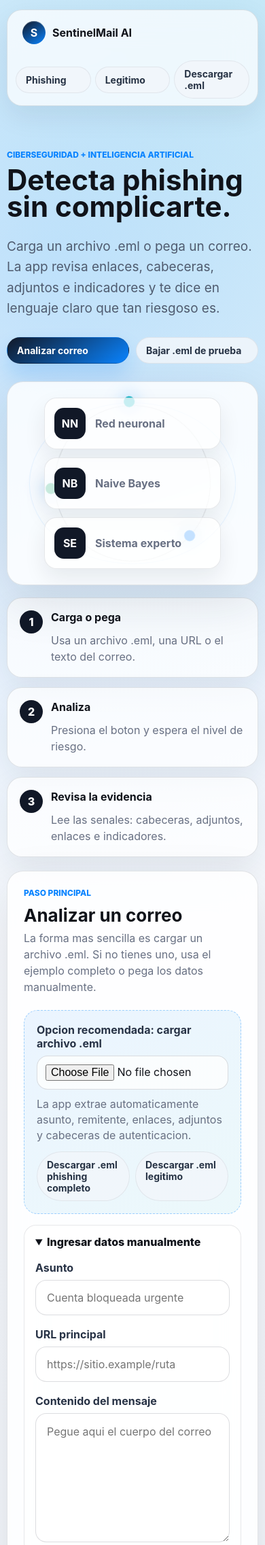
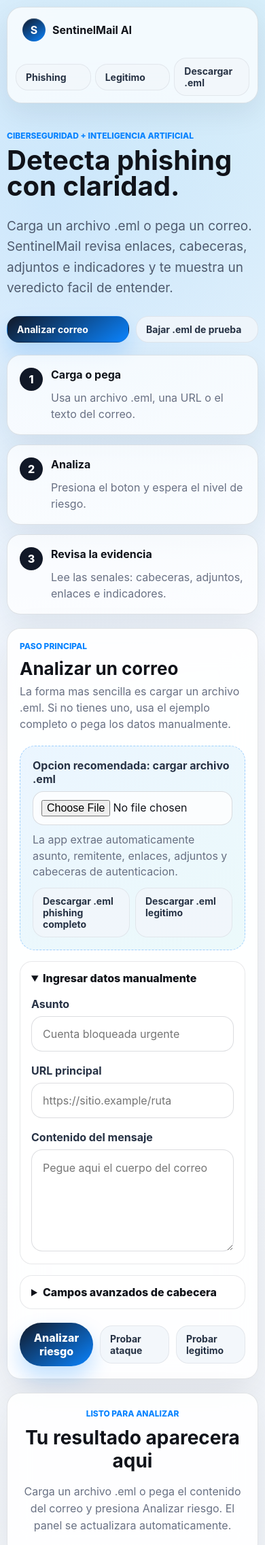
Before and after one commit to JhashuaC/Proyecto-IA, a Python web app: template codigo/src/phishing_detector/presentation/web/templates/index.html in a window 390 px wide. Shown: the top 2273 px of the page at 68% size. Run offline with Jinja, Linux system fonts and the light colour scheme; the template is opened without the code that fills it, so the values that code supplies are empty.

Commit message:
Improve web UI: empty state, styles, and UX
Add .gitignore and remove generated __pycache__ .pyc files; refine frontend UI/UX across JS, CSS and HTML. JS: render an informative empty-state in the result panel, auto-scroll to results when available, and disable submit buttons during analysis. CSS: visual tweaks (colors, shadows, spacing), responsive layout adjustments, new device-preview/empty-state styles, button disabled state and improved panel paddings. HTML: update hero copy, replace model orb visuals with a device preview, change form action to anchor results (#result-panel) and relocate the result panel for better accessibility.

```diff
--- a/codigo/src/phishing_detector/presentation/web/static/app.js
+++ b/codigo/src/phishing_detector/presentation/web/static/app.js
@@ -42,7 +42,16 @@ function renderMetrics() {
 function renderResult() {
   const panel = document.querySelector("#result-panel");
   if (!panel || !result) {
-    if (panel) panel.classList.add("empty");
+    if (panel) {
+      panel.classList.add("empty");
+      panel.innerHTML = `
+        <div class="empty-state">
+          <span>Listo para analizar</span>
+          <h2>Tu resultado aparecera aqui</h2>
+          <p>Carga un archivo .eml o pega el contenido del correo y presiona Analizar riesgo. El panel se actualizara automaticamente.</p>
+        </div>
+      `;
+    }
     return;
   }
 
@@ -134,6 +143,13 @@ function renderResult() {
       <ul>${attachmentHtml}</ul>
     </div>
   `;
+
+  const shouldFocusResult = window.location.hash === "#result-panel" || result.final_score !== undefined;
+  if (shouldFocusResult) {
+    window.requestAnimationFrame(() => {
+      panel.scrollIntoView({ behavior: "smooth", block: "nearest" });
+    });
+  }
 }
 
 function renderIndicators() {
@@ -154,3 +170,13 @@ function renderIndicators() {
 renderMetrics();
 renderResult();
 renderIndicators();
+
+document.querySelectorAll(".analysis-form").forEach((form) => {
+  form.addEventListener("submit", () => {
+    const button = form.querySelector("button[type='submit']");
+    if (button) {
+      button.disabled = true;
+      button.textContent = "Analizando...";
+    }
+  });
+});
--- a/codigo/src/phishing_detector/presentation/web/static/styles.css
+++ b/codigo/src/phishing_detector/presentation/web/static/styles.css
@@ -3,14 +3,14 @@
   --ink: #10131a;
   --muted: #687083;
   --soft: #f5f7fb;
-  --panel: rgba(255, 255, 255, .82);
+  --panel: rgba(255, 255, 255, .88);
   --line: rgba(37, 48, 66, .13);
   --blue: #0a84ff;
   --cyan: #18b7c8;
   --green: #17a673;
   --amber: #bf7a06;
   --red: #d3362d;
-  --shadow: 0 24px 70px rgba(26, 33, 46, .12);
+  --shadow: 0 20px 58px rgba(26, 33, 46, .10);
 }
 
 * {
@@ -27,8 +27,8 @@ body {
   color: var(--ink);
   font-family: -apple-system, BlinkMacSystemFont, "Segoe UI", Arial, sans-serif;
   background:
-    radial-gradient(circle at 20% 10%, rgba(10, 132, 255, .18), transparent 28%),
-    radial-gradient(circle at 86% 0%, rgba(24, 183, 200, .16), transparent 26%),
+    radial-gradient(circle at 18% 8%, rgba(10, 132, 255, .14), transparent 24%),
+    radial-gradient(circle at 86% 0%, rgba(24, 183, 200, .10), transparent 24%),
     linear-gradient(180deg, #fbfcff 0%, #eef3f8 100%);
 }
 
@@ -48,12 +48,13 @@ a {
   display: flex;
   align-items: center;
   justify-content: space-between;
+  flex-wrap: wrap;
   gap: 18px;
   margin: 14px 0 30px;
   padding: 10px 12px;
   background: rgba(255, 255, 255, .72);
   border: 1px solid var(--line);
-  border-radius: 999px;
+  border-radius: 28px;
   backdrop-filter: blur(24px);
   box-shadow: 0 14px 40px rgba(17, 24, 39, .08);
 }
@@ -85,6 +86,8 @@ a {
 
 .nav-pills {
   gap: 6px;
+  flex-wrap: wrap;
+  justify-content: flex-end;
 }
 
 .nav-pills a,
@@ -99,7 +102,7 @@ a {
   text-decoration: none;
   background: rgba(242, 246, 251, .86);
   border: 1px solid rgba(37, 48, 66, .08);
-  border-radius: 999px;
+  border-radius: 18px;
   transition: transform .22s ease, background .22s ease;
 }
 
@@ -111,11 +114,11 @@ button:hover {
 
 .hero {
   display: grid;
-  grid-template-columns: minmax(0, 1.05fr) minmax(360px, .65fr);
+  grid-template-columns: minmax(0, 1.05fr) minmax(280px, .55fr);
   gap: 26px;
   align-items: stretch;
-  min-height: 390px;
-  padding: 34px 0 18px;
+  min-height: 320px;
+  padding: 24px 0 18px;
 }
 
 .hero-copy {
@@ -142,8 +145,8 @@ p {
 h1 {
   max-width: 820px;
   margin: 0;
-  font-size: clamp(44px, 7vw, 86px);
-  line-height: .94;
+  font-size: clamp(42px, 6vw, 78px);
+  line-height: .96;
 }
 
 .hero-text {
@@ -185,82 +188,86 @@ h1 {
   display: grid;
   place-items: center;
   overflow: hidden;
-  min-height: 360px;
+  min-height: 310px;
 }
 
 .hero-panel::before {
   content: "";
   position: absolute;
   inset: 24px;
-  border: 1px solid rgba(10, 132, 255, .14);
-  border-radius: 50%;
+  border: 1px solid rgba(10, 132, 255, .10);
+  border-radius: 38px;
   animation: pulse 4s ease-in-out infinite;
 }
 
-.orbital {
-  position: absolute;
-  width: 230px;
-  height: 230px;
-  border: 1px solid rgba(16, 19, 26, .13);
-  border-radius: 50%;
-  animation: rotate 18s linear infinite;
+.device-preview {
+  position: relative;
+  z-index: 1;
+  width: min(290px, 82%);
+  padding: 18px;
+  background: linear-gradient(180deg, rgba(255,255,255,.94), rgba(245,247,251,.88));
+  border: 1px solid rgba(37, 48, 66, .12);
+  border-radius: 30px;
+  box-shadow: 0 26px 70px rgba(17, 24, 39, .14);
 }
 
-.orbital span {
-  position: absolute;
-  width: 16px;
-  height: 16px;
-  background: var(--blue);
-  border-radius: 50%;
-  box-shadow: 0 0 26px rgba(10, 132, 255, .55);
+.preview-bar,
+.preview-row,
+.preview-result {
+  border-radius: 999px;
 }
 
-.orbital span:nth-child(1) { top: -8px; left: 107px; }
-.orbital span:nth-child(2) { bottom: 22px; right: 20px; background: var(--green); }
-.orbital span:nth-child(3) { bottom: 22px; left: 20px; background: var(--cyan); }
-
-.model-stack {
-  position: relative;
-  display: grid;
-  gap: 12px;
-  width: min(260px, 80%);
+.preview-bar {
+  width: 58px;
+  height: 6px;
+  margin: 0 auto 24px;
+  background: rgba(17, 24, 39, .18);
 }
 
-.model-stack div {
-  display: flex;
-  align-items: center;
-  gap: 14px;
-  padding: 14px;
-  background: rgba(255, 255, 255, .76);
-  border: 1px solid rgba(37, 48, 66, .11);
-  border-radius: 18px;
-  box-shadow: 0 14px 32px rgba(17, 24, 39, .08);
-  animation: floatIn .8s ease both;
+.preview-row {
+  height: 14px;
+  margin: 12px 0;
+  background: rgba(17, 24, 39, .10);
 }
 
-.model-stack div:nth-child(2) { animation-delay: .12s; }
-.model-stack div:nth-child(3) { animation-delay: .24s; }
-
-.model-stack strong {
-  display: grid;
-  place-items: center;
-  width: 46px;
-  height: 46px;
-  color: #fff;
-  background: #111827;
-  border-radius: 14px;
+.preview-row.strong {
+  height: 20px;
+  background: rgba(10, 132, 255, .22);
 }
 
-.model-stack span {
-  color: var(--muted);
-  font-weight: 650;
+.preview-row.short {
+  width: 68%;
+}
+
+.preview-result {
+  margin-top: 22px;
+  padding: 16px;
+  background: #111827;
+  color: #fff;
+}
+
+.preview-result span,
+.preview-result strong {
+  display: block;
+}
+
+.preview-result span {
+  color: rgba(255,255,255,.68);
+  font-size: 13px;
+  font-weight: 700;
+}
+
+.preview-result strong {
+  margin-top: 4px;
+  font-size: 24px;
 }
 
 .workspace {
   display: grid;
-  grid-template-columns: minmax(0, 1.25fr) minmax(330px, .75fr);
+  grid-template-columns: minmax(0, 1.02fr) minmax(320px, .98fr);
   gap: 20px;
   padding-bottom: 60px;
+  align-items: start;
 }
 
 .guide-strip {
@@ -317,7 +324,7 @@ h1 {
 .insight-panel,
 .indicator-panel,
 .result-panel {
-  padding: 24px;
+  padding: clamp(18px, 2.2vw, 28px);
 }
 
 .panel-heading h2,
@@ -327,7 +334,7 @@ h1 {
 }
 
 .analysis-form {
-  margin-top: 22px;
+  margin-top: 20px;
 }
 
 label {
@@ -353,7 +360,7 @@ textarea {
   padding: 18px;
   background: linear-gradient(145deg, rgba(10, 132, 255, .08), rgba(24, 183, 200, .08));
   border: 1px dashed rgba(10, 132, 255, .34);
-  border-radius: 20px;
+  border-radius: 22px;
 }
 
 .upload-zone label {
@@ -411,7 +418,7 @@ input {
 }
 
 textarea {
-  min-height: 190px;
+  min-height: 150px;
   padding: 16px;
   resize: vertical;
 }
@@ -441,6 +448,12 @@ button {
   border-radius: 999px;
   box-shadow: 0 16px 30px rgba(10, 132, 255, .25);
   transition: transform .22s ease, box-shadow .22s ease;
+}
+
+button:disabled {
+  cursor: wait;
+  opacity: .72;
+  transform: none;
 }
 
 .metrics-grid,
@@ -520,14 +533,44 @@ button {
 }
 
 .result-panel {
-  grid-column: 1 / -1;
-  display: none;
+  position: relative;
+  display: block;
   overflow: hidden;
+  min-height: 320px;
+  align-self: start;
+  scroll-margin-top: 28px;
+  z-index: 1;
 }
 
 .result-panel.active {
-  display: block;
   animation: reveal .5s ease both;
+}
+
+.result-panel.empty {
+  display: grid;
+  place-items: center;
+}
+
+.empty-state {
+  max-width: 420px;
+  text-align: center;
+}
+
+.empty-state span {
+  color: var(--blue);
+  font-size: 12px;
+  font-weight: 850;
+  text-transform: uppercase;
+}
+
+.empty-state h2 {
+  margin: 10px 0;
+  font-size: clamp(28px, 4vw, 44px);
+}
+
+.empty-state p {
+  color: var(--muted);
+  line-height: 1.55;
 }
 
 .result-summary {
@@ -658,6 +701,18 @@ button {
   grid-column: 1 / -1;
 }
 
+.insight-panel {
+  grid-column: 1 / -1;
+}
+
+.analysis-panel {
+  grid-column: 1;
+}
+
+.result-panel {
+  grid-column: 2;
+}
+
 .indicator-form {
   margin-top: 14px;
 }
@@ -776,7 +831,17 @@ button {
   }
 
   .hero-panel {
-    min-height: 300px;
+    min-height: 260px;
+  }
+
+  .result-panel {
+    grid-column: 1 / -1;
+    min-height: auto;
+    scroll-margin-top: 18px;
+  }
+
+  .analysis-panel {
+    grid-column: 1 / -1;
   }
 
   .architecture-strip {
@@ -804,6 +869,20 @@ button {
     border-radius: 22px;
   }
 
+  .topbar {
+    position: static;
+    margin-top: 10px;
+  }
+
+  .brand {
+    width: 100%;
+  }
+
+  .nav-pills {
+    width: 100%;
+    justify-content: stretch;
+  }
+
   .nav-pills,
   .actions,
   .hero-actions,
@@ -820,7 +899,23 @@ button {
   }
 
   h1 {
-    font-size: 42px;
+    font-size: 40px;
+  }
+
+  .hero {
+    padding-top: 10px;
+  }
+
+  .hero-panel {
+    display: none;
+  }
+
+  .analysis-panel,
+  .insight-panel,
+  .indicator-panel,
+  .result-panel,
+  .guide-strip article {
+    border-radius: 20px;
   }
 
   .metrics-grid,
--- a/codigo/src/phishing_detector/presentation/web/templates/index.html
+++ b/codigo/src/phishing_detector/presentation/web/templates/index.html
@@ -24,24 +24,26 @@
     <header class="hero">
       <div class="hero-copy">
         <p class="eyebrow">Ciberseguridad + Inteligencia Artificial</p>
-        <h1>Detecta phishing sin complicarte.</h1>
+        <h1>Detecta phishing con claridad.</h1>
         <p class="hero-text">
-          Carga un archivo .eml o pega un correo. La app revisa enlaces, cabeceras,
-          adjuntos e indicadores y te dice en lenguaje claro que tan riesgoso es.
+          Carga un archivo .eml o pega un correo. SentinelMail revisa enlaces,
+          cabeceras, adjuntos e indicadores y te muestra un veredicto facil de entender.
         </p>
         <div class="hero-actions">
           <a href="#analysis-title">Analizar correo</a>
           <a href="/sample-eml/phishing-completo">Bajar .eml de prueba</a>
         </div>
       </div>
-      <div class="hero-panel" aria-label="Resumen de modelos">
-        <div class="orbital" aria-hidden="true">
-          <span></span><span></span><span></span>
-        </div>
-        <div class="model-stack">
-          <div><strong>NN</strong><span>Red neuronal</span></div>
-          <div><strong>NB</strong><span>Naive Bayes</span></div>
-          <div><strong>SE</strong><span>Sistema experto</span></div>
+      <div class="hero-panel" aria-label="Resumen de analisis">
+        <div class="device-preview">
+          <div class="preview-bar"></div>
+          <div class="preview-row strong"></div>
+          <div class="preview-row"></div>
+          <div class="preview-row short"></div>
+          <div class="preview-result">
+            <span>Riesgo</span>
+            <strong>Explicable</strong>
+          </div>
         </div>
       </div>
     </header>
@@ -71,7 +73,7 @@
           <h2 id="analysis-title">Analizar un correo</h2>
           <p class="panel-help">La forma mas sencilla es cargar un archivo .eml. Si no tienes uno, usa el ejemplo completo o pega los datos manualmente.</p>
         </div>
-        <form method="post" action="/analyze" class="analysis-form" enctype="multipart/form-data">
+        <form method="post" action="/analyze#result-panel" class="analysis-form" enctype="multipart/form-data">
           <div class="upload-zone">
             <label for="eml_file">Opcion recomendada: cargar archivo .eml</label>
             <input id="eml_file" name="eml_file" type="file" accept=".eml,message/rfc822">
@@ -125,6 +127,8 @@
         </form>
       </section>
 
+      <section id="result-panel" class="result-panel" aria-live="polite"></section>
+
       <aside class="insight-panel" aria-labelledby="metrics-title">
         <div class="panel-heading">
           <p class="eyebrow">Estado del modelo</p>
@@ -174,8 +178,6 @@
         <div id="indicator-list" class="indicator-list"></div>
       </section>
 
-      <section id="result-panel" class="result-panel" aria-live="polite"></section>
-
       <section class="architecture-strip" aria-label="Arquitectura limpia">
         <div>
           <span>Dominio</span>
```
Also changed, not shown: 1 other file.
